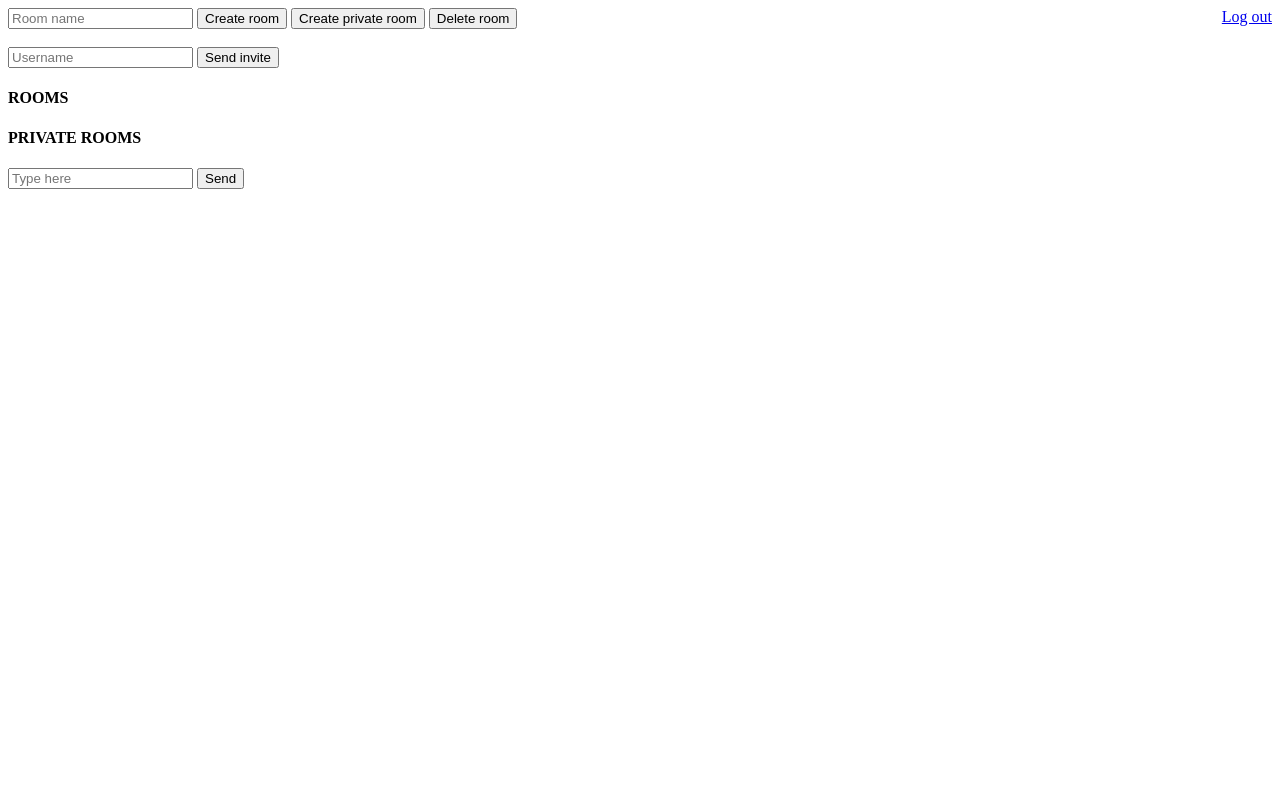
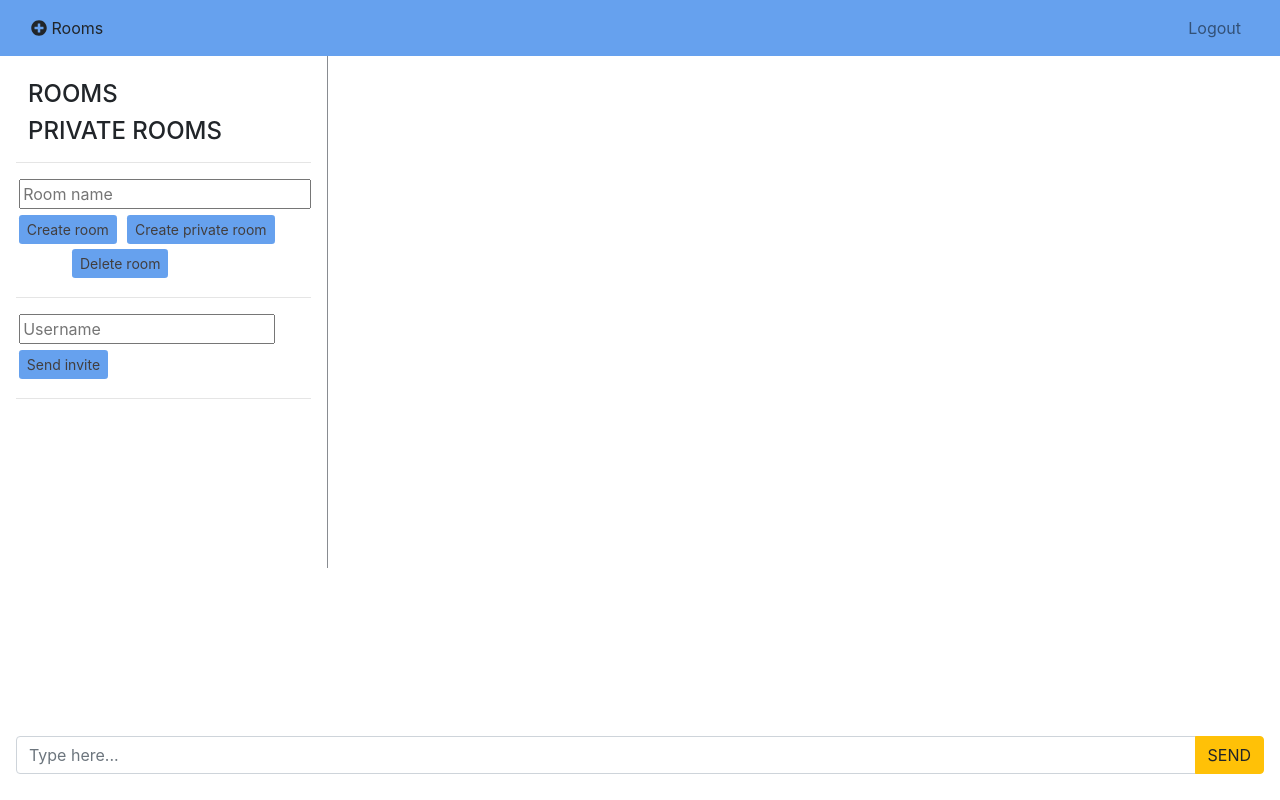
Before and after one commit to SkyDoge69/TP_Chat_Room, a Flask app: page /chat in a window 1280 px wide. Run offline with Flask 2, Linux system fonts and the light colour scheme; the visitor is signed in with stand-in values (Sample User, id 1); data that the repository does not hold is empty; some libraries are stand-ins or nearby versions.

Commit message:
Very beautiful!

```diff
--- a/app.py
+++ b/app.py
@@ -169,7 +169,7 @@ def close_room(data):
         send({'msg': "Cannot delete static rooms!"}, room=data['room'])
     else:
         if data['name'] in Room.all_rooms() and Invite.check_for_invite(data['name'], data['username']):
-            for current_room in Room.all_neznam():
+            for current_room in Room.all_rooms():
                 send({'msg': data['username'] + " has deleted " +  data['name'] + " room. Refresh page."}, room=current_room)
             Room.delete_room(data['name'])
             Invite.delete_invite(data['name'])
--- /dev/null
+++ b/static/styles/chat_style.css
@@ -0,0 +1,161 @@
+.wrapper {
+    display: flex;
+}
+
+#main-section {
+    overflow: hidden; /* Makee this div contain its floated children */
+    width: 100%;
+}
+
+#sidebar {
+    margin-top: 2em;
+    float: left; /* Make this div as wide as its contents */
+    min-height: 67vh;
+    padding-left: 1em;
+    padding-top: 3em;
+    padding-right:1em;
+    border-right: 0.5px solid #898c91;
+}
+
+#sidebar p {
+    padding-left: 2em;
+    padding-right:2em;
+}
+
+#sidebar p:hover {
+    background-color: #66a1ee;
+}
+
+#sidebar h4 {padding-left: 0.5em;}
+
+
+@media (max-width: 567px) {
+    #sidebar {
+        display: none;
+    }
+
+    #sidebar.view-sidebar {
+        display: block;
+    }
+
+    #show-sidebar-button {
+        visibility: visible;
+        opacity: 1;
+    }
+}
+
+
+.cursor-pointer {
+    cursor: pointer;
+}
+
+#room_name {
+    margin-left: 0.2em;
+    padding-right: 2.35em;
+    margin-bottom: 0.2em;
+}
+
+#invite_name {
+    margin-left: 0.2em;
+    margin-bottom: 0.2em;
+}
+
+#delete_room {
+    margin-left: 4em;
+}
+
+.btn-primary {
+    margin: 0.2em;
+    background-color: #66a1ee;
+    color:#423e3e;
+    border: none;
+}
+
+
+#rightside-pannel {
+    overflow: hidden; /* Make this div take up the rest of the horizontal space, and no more */
+}
+
+#display-message-section {
+    margin-top: 5em;
+    min-height: 82vh;
+    max-height: 82vh;
+    overflow-y: auto; /*Make  this section scrolable */
+}
+
+#input-area {
+    padding-left: 1em;
+    padding-right: 1em;
+    bottom: 0;
+}
+
+input[type=text]:focus{
+    border-color: #66a1ee;
+    box-shadow: 0px 1px 1px rgba(0, 0, 0, 0.075) inset, 0px 0px 10px #66a1ee;
+
+}
+
+@keyframes fadeIn {
+  0% {opacity: 0;}
+  100% {opacity: 1;}
+}
+
+.others-msg {
+    margin-right:7em;
+    margin-left: 1em;
+    padding: 0.5em 0.5em 0.5em 1em;
+    border-radius: 5px;
+    border-color: grey;
+    border-width: 0.5px;
+    border-style: solid;
+    background-color: #C2DBFB;
+/* animation */
+    animation-name: fadeIn;
+    animation-duration: 0.75s;
+    animation-fill-mode: forwards;
+    animation-timing-function: ease-in-out;
+}
+
+.my-msg {
+    margin-left:7em;
+    margin-right:1em;
+    padding: 0.5em 0.5em 0.5em 1em;
+    border-radius: 5px;
+    border-color: #206ED2;
+    border-width: 1px;
+    border-style: solid;
+}
+
+.system-msg {
+    margin-right:7em;
+    margin-left: 1em;
+    padding: 0.5em 0.5em 0.5em 1em;
+    color: #656d78;
+    font-size:0.9em;
+}
+
+.timestamp {
+    color: #656d78;
+    font-size:0.7em;
+}
+
+.other-username {
+    font-weight: bold;
+    font-size: 1.1em;
+    color: #206ED2;
+}
+
+.my-username {
+    font-weight: bold;
+    font-size: 1.1em;
+    color: #FF6B13;
+}
+
+#msg-input {
+    border-color: #ffc107;
+    border-width: 5px;
+}
+
+#get-username {
+    display: none !important;
+}
--- a/templates/chat.html
+++ b/templates/chat.html
@@ -2,65 +2,95 @@
 <html>
 <head>
     <meta charset="utf-8">
+    <meta name="viewport" content="width=device-width, initial-scale=1">
     <title>Page Title</title>
-    <style>
-        #logout_user {
-            float: right;
-        }
-    </style>
+    <link rel="stylesheet" href="https://stackpath.bootstrapcdn.com/bootstrap/4.1.3/css/bootstrap.min.css" integrity="sha384-MCw98/SFnGE8fJT3GXwEOngsV7Zt27NXFoaoApmYm81iuXoPkFOJwJ8ERdknLPMO" crossorigin="anonymous">
+    <link rel="stylesheet" type="text/css" href="{{ url_for('static', filename='styles/chat_style.css') }}">
 
 </head>
 <body>
     <nav>
     </nav>
 
+    <div class="wrapper">
+        <nav class="navbar navbar-expand-sm navbar-light fixed-top" style="background-color: #66a1ee">
+
+            <div class="container-fluid">
+                <div id="show-sidebar-button" class="cursor-pointer">
+                    <i class="fas fa-plus-circle "></i>
+                    <span>Rooms</span>
+                </div>
+
+                <button class="navbar-toggler" type="button" data-toggle="collapse" data-target="#navbarSupportedContent" aria-controls="navbarSupportedContent" aria-expanded="false" aria-label="Toggle navigation">
+                <span class="navbar-toggler-icon"></span>
+                </button>
+                <div class="collapse navbar-collapse" id="navbarSupportedContent">
+                    <ul class="navbar-nav ml-auto">
+                        <li class="nav-item">
+                            <a id="logout-btn" class="nav-link" href="{{ url_for('logout') }}"><span style="color: #335177">Logout</span></a>
+                        </li>
+                    </ul>
+                </div>
+            </div>
+        </nav>
     <div id="main-section">
-        <div id="room-edit">
-            <input type="text" id="room_name" placeholder="Room name">
-            <button id="create_room" type="button">Create room</button>
-            <button id="create_private_room" type="button">Create private room</button>
-            <button id="delete_room" type="button">Delete room</button>
-            <a id="logout_user" href="{{ url_for('logout') }}">Log out</a>
-        </div>
 
-
-        <div id="invite-section">
-            <br>
-            <input type="text" id="invite_name" placeholder="Username">
-            <button id="invite" type="button">Send invite</button>
-        </div>
-
-        </nav>
-        <div id="all_rooms">
+        <nav id="sidebar">
             <h4>ROOMS</h4>
             {% for room in rooms %}
-                <p class="select-room">{{ room }}</p>
+            <p class="select-room">{{ room }}</p>
             {% endfor %}
             <h4>PRIVATE ROOMS</h4>
             {% for private_room in private_rooms %}
-                <p class="select-room">{{ private_room }}</p>
+            <p class="select-room">{{ private_room }}</p>
             {% endfor %}
-        </div>
-        <nav id="sidebar">
+            <hr>
+            <div id="room-edit">
+                <input type="text" id="room_name" placeholder="Room name">
+                <br>
+                <button id="create_room" type="button" class="btn btn-primary btn-sm">Create room</button>
+                <button id="create_private_room" type="button" class="btn btn-primary btn-sm">Create private room</button>
+                <br>
+                <button id="delete_room" type="button" class="btn btn-primary btn-sm">Delete room</button>
+            </div>
+            <hr>
+
+            <div id="invite-section">
+                <input type="text" id="invite_name" placeholder="Username">
+                <br>
+                <button id="invite" type="button" class="btn btn-primary btn-sm">Send invite</button>
+            </div>
+            <hr>
+        </nav>
 
         <div id="rightside-panel">
             <div id="display-message-section">
-
             </div>
-            <div id="input-area">
-                <input type="text" id="user_message" placeholder="Type here">
-                <button type="button" id="send_message">Send</button>
+            <div id="input-area" class="input-group mb-3">
+                <input type="text" id="user_message" class="form-control" placeholder="Type here..." aria-label="Type a message" aria-describedby="basic-addon2" autocomplete="off">
+                <div class="input-group-append">
+                    <button id="send_message" class="btn btn-warning" type="button">SEND</button>
+                </div>
             </div>
         </div>
     </div>
-    <script type="text/javascript">
-        const username = `{{ username }}`;
-    </script>
 
+    </div>
+    <span id="get-username">{{ username }}</span>
+
+
+    <script src="{{ url_for('static', filename='scripts/chat_page.js') }}"></script>
     <script src="{{ url_for('static', filename='scripts/chat_page.js') }}"></script>
 
     <script src="//cdnjs.cloudflare.com/ajax/libs/socket.io/2.2.0/socket.io.js" integrity="sha256-yr4fRk/GU1ehYJPAs8P4JlTgu0Hdsp4ZKrx8bDEDC3I=" crossorigin="anonymous"></script>
     <script src="{{url_for('static', filename='scripts/socketio.js')}}"></script>
 
+    <script src="https://code.jquery.com/jquery-3.3.1.slim.min.js" integrity="sha384-q8i/X+965DzO0rT7abK41JStQIAqVgRVzpbzo5smXKp4YfRvH+8abtTE1Pi6jizo" crossorigin="anonymous"></script>
+    <script src="https://stackpath.bootstrapcdn.com/bootstrap/4.1.3/js/bootstrap.min.js" integrity="sha384-ChfqqxuZUCnJSK3+MXmPNIyE6ZbWh2IMqE241rYiqJxyMiZ6OW/JmZQ5stwEULTy" crossorigin="anonymous"></script>
+
+    <!-- Font Awesome JS -->
+    <script defer src="https://use.fontawesome.com/releases/v5.0.13/js/solid.js" integrity="sha384-tzzSw1/Vo+0N5UhStP3bvwWPq+uvzCMfrN1fEFe+xBmv1C/AtVX5K0uZtmcHitFZ" crossorigin="anonymous"></script>
+    <script defer src="https://use.fontawesome.com/releases/v5.0.13/js/fontawesome.js" integrity="sha384-6OIrr52G08NpOFSZdxxz1xdNSndlD4vdcf/q2myIUVO0VsqaGHJsB0RaBE01VTOY" crossorigin="anonymous"></script>
+
 </body>
 </html>
```
Also changed, not shown: static/scripts/socketio.js (+37 -4 lines), templates/profile.html (added, +12 -0 lines).
